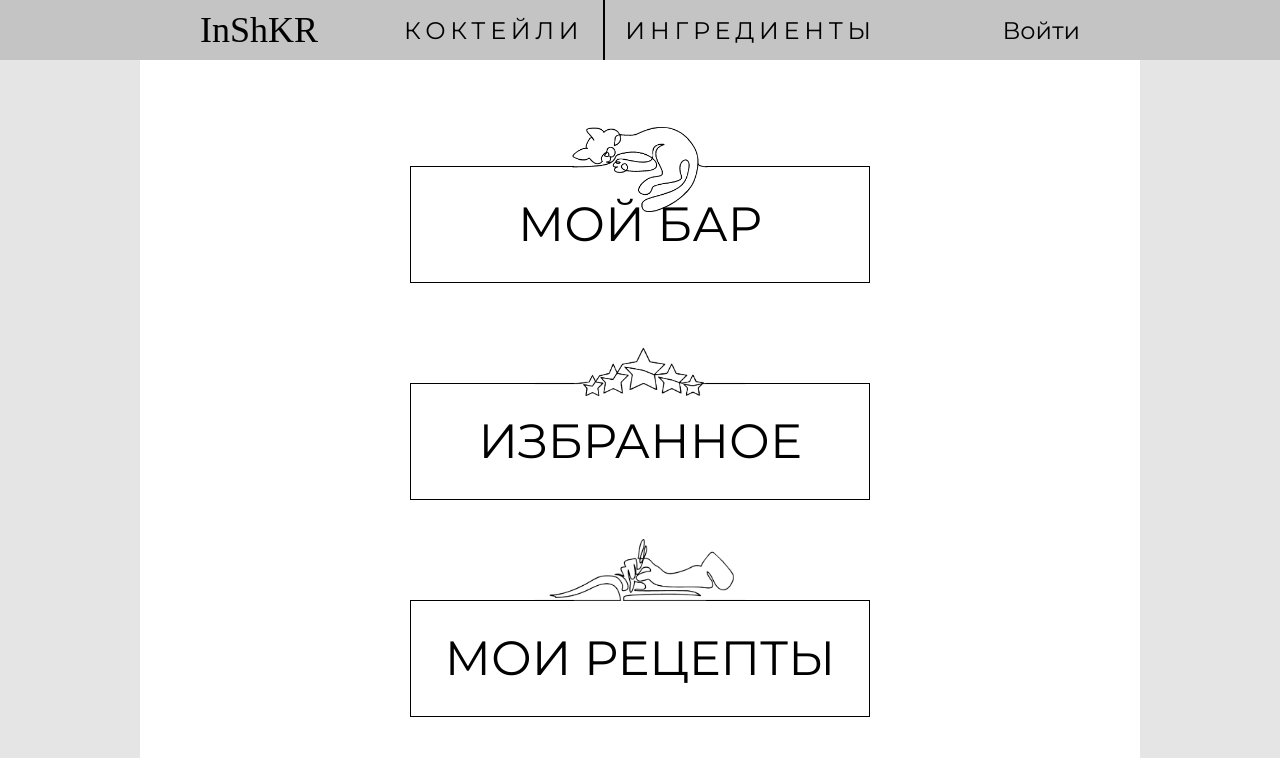
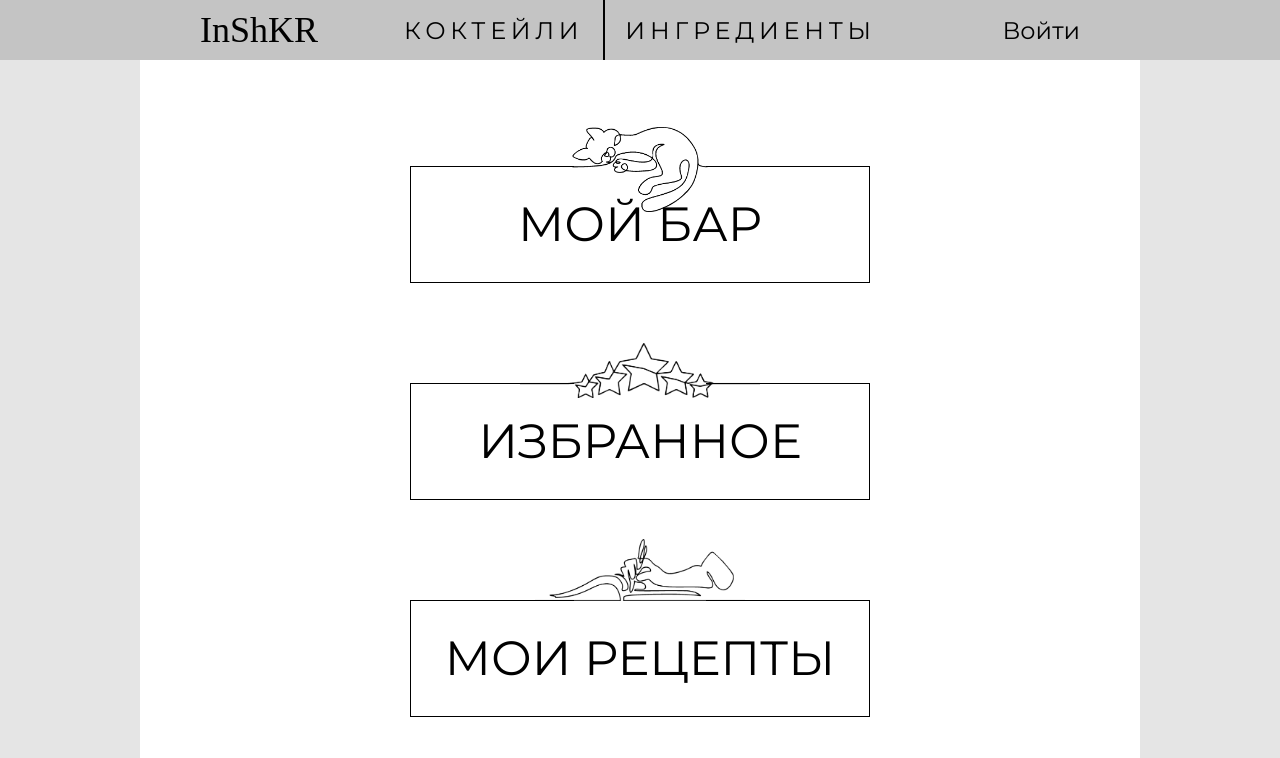
Before and after one commit to vlasenko-sergey/inshkr, a React (Create React App) app: page / in a window 1280 px wide. Shown: the top 758 px of the page. Built offline with nearby package versions, Linux system fonts and the light colour scheme; no server answers; a web font is replaced by a local one.

Commit message:
Change fav image width

```diff
--- a/src/components/pages/HomeUserPage.jsx
+++ b/src/components/pages/HomeUserPage.jsx
@@ -106,7 +106,11 @@ const StyledMyBarImage = styled(StyledTopImage)`
 `;
 
 const StyledFavoriteImage = styled(StyledTopImage)`
-  top: -36px;
+  width: 240px;
+  background-size: cover;
+  z-index: 2;
+  left: 50%;
+  top: -41px;
 `;
 
 const StyledRecipesImage = styled(StyledTopImage)`
```
